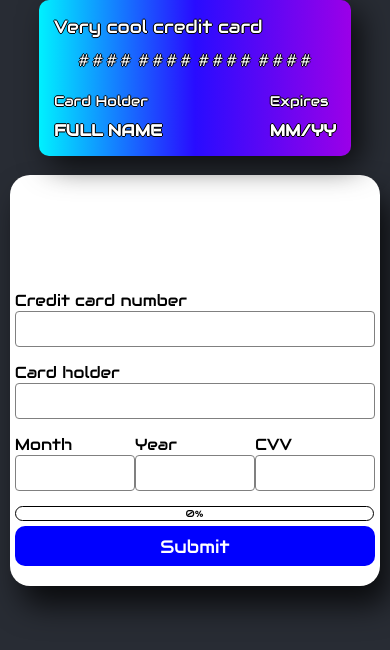
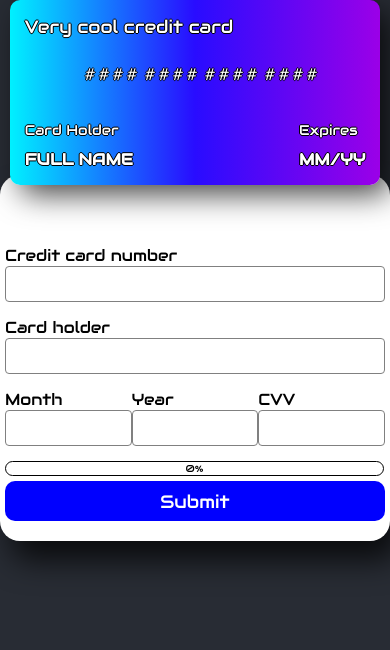
Before and after one commit to Seam7/credit-card-form, a React (Create React App) app: page / in a window 390 px wide. Shown: the top 650 px of the page. Built offline with nearby package versions, Linux system fonts and the light colour scheme.

Commit message:
Add progress bar animations, make responsive a little better

```diff
--- /dev/null
+++ b/src/components/CCProgressBar.css
@@ -0,0 +1,19 @@
+.progress-bar {
+  height: 15px;
+  width: calc(100% - 1px);
+  color: black;
+  font-size: 10px;
+  border: 1px solid black;
+  border-radius: 10px;
+  display: flex;
+  justify-content: center;
+  margin-bottom: 5px;
+  position: relative;
+}
+
+.progress-bar__progress {
+  width: 100%;
+  /* background-color: aquamarine; */
+  border-radius: 10px;
+  transform-origin: 0 center;
+}
--- /dev/null
+++ b/src/components/CCProgressBar.jsx
@@ -0,0 +1,31 @@
+import { motion, transform } from 'framer-motion';
+import React from 'react';
+import './CCProgressBar.css';
+
+const CCProgressBar = ({ percentage }) => {
+  const colorVariants = {
+    colorPercentage: (percentage) => ({
+      backgroundColor: transform(
+        percentage,
+        [0, 50, 100],
+        ['#dc00e8', '#290cff', '#00ff83']
+      ),
+      scaleX: percentage / 100,
+      transition: { duration: 0.4 },
+    }),
+  };
+
+  return (
+    <div className="progress-bar">
+      <motion.div
+        className="progress-bar__progress"
+        variants={colorVariants}
+        animate="colorPercentage"
+        custom={percentage}
+      ></motion.div>
+      <motion.div style={{ position: 'absolute' }}>{`${percentage}%`}</motion.div>
+    </div>
+  );
+};
+
+export default CCProgressBar;
--- /dev/null
+++ b/src/components/CreditCard.css
@@ -0,0 +1,18 @@
+.credit-card {
+  width: 80%;
+  display: flex;
+  flex-direction: column;
+  align-items: center;
+}
+
+@media (max-width: 460px) and (min-width: 400px) {
+  .credit-card {
+    width: 90%;
+  }
+}
+
+@media (max-width: 400px) {
+  .credit-card {
+    width: 95%;
+  }
+}
--- a/src/components/CreditCard.jsx
+++ b/src/components/CreditCard.jsx
@@ -1,6 +1,7 @@
 import React from 'react';
 import CreditCardView from './CreditCardView';
 import CreditCardForm from './CreditCardForm';
+import './CreditCard.css';
 
 const CreditCard = () => {
   const [state, setState] = React.useState({
@@ -12,14 +13,7 @@ const CreditCard = () => {
   });
   const [focused, setFocused] = React.useState('');
   return (
-    <div
-      style={{
-        width: '80%',
-        display: 'flex',
-        flexDirection: 'column',
-        alignItems: 'center',
-      }}
-    >
+    <div className="credit-card">
       <CreditCardView state={state} focused={focused} />
       <CreditCardForm
         formState={state}
--- a/src/components/CreditCardForm.css
+++ b/src/components/CreditCardForm.css
@@ -1,7 +1,7 @@
 .credit-card-form {
   background-color: white;
   border-radius: 20px;
-    box-shadow: 10px 20px 31px -1px rgba(0,0,0,0.75);
+  box-shadow: 10px 20px 31px -1px rgba(0, 0, 0, 0.75);
   width: 100%;
   max-width: 600px;
   padding: calc(40px + 250px - 175px) 50px 20px; /* calc comes from 40px of top space, 250px from the card space and 175px the top from the positioning */
@@ -12,38 +12,9 @@
   flex-direction: column;
 }
 
-.credit-card-form2 {
-    background-color: white;
-    border-radius: 20px;
-    box-shadow: 10px 20px 31px -1px rgba(0,0,0,0.75);
-    width: 60%;
-    padding: calc(40px + 250px - 175px) 50px 20px; /* calc comes from 40px of top space, 250px from the card space and 175px the top from the positioning */
-    position: absolute;
-    top: 175px;
-    z-index: 0;
-    display: grid;
-    grid-template-columns: repeat(5, 20%);
-    grid-template-rows: repeat(4, 25%);
-    grid-column-gap: 40px;
-    grid-row-gap: 20px;
-}
-
 .credit-card-form__row {
   display: flex;
   justify-content: space-between;
-}
-
-
-.credit-card-form-submit__progress-bar {
-    height: 15px;
-    width: calc(100% - 1px);
-    color: black;
-    font-size: 10px;
-    border: 1px solid black;
-    border-radius: 10px;
-    display: flex;
-    justify-content: center;
-    margin-bottom: 5px;
 }
 
 .credit-card-form-submit__button {
@@ -58,11 +29,12 @@
   font-family: AudioWide, sans-serif;
 }
 
-@media (max-width: 768px) {
+@media (max-width: 768px) and (min-width: 600px) {
   .credit-card-form {
     width: 95%;
     padding-left: 20px;
     padding-right: 20px;
+    padding-top: calc(250px - 125px);
     grid-template-columns: repeat(2, 1fr);
     grid-template-rows: repeat(5, 1fr);
     grid-column-gap: 10px;
@@ -94,9 +66,10 @@
   }
 }
 
-@media (max-width: 420px) {
+@media (max-width: 600px) {
   .credit-card-form {
     padding-left: 5px;
     padding-right: 5px;
+    padding-top: 70px;
   }
 }
--- a/src/components/CreditCardForm.jsx
+++ b/src/components/CreditCardForm.jsx
@@ -1,38 +1,78 @@
-import React from 'react';
+import React, { useState } from 'react';
 import CCInput from './CCInput';
+import CCProgressBar from './CCProgressBar';
 import './CreditCardForm.css';
 
 const CreditCardForm = ({ formState, setFormState, setFocused }) => {
-  const setFieldState = (field, value) => {
+  const [percentageCompleted, setPercentageCompleted] = useState({
+    number: 0,
+    cvv: 0,
+    holder: 0,
+    expMonth: 0,
+    expYear: 0,
+  });
+
+  const changeField = (field, value) => {
     setFormState(() => ({ ...formState, [field]: value || '' }));
   };
+
+  const changePercetageCompleted = (field, fieldPercentageCompleted) => {
+    setPercentageCompleted({
+      ...percentageCompleted,
+      [field]: fieldPercentageCompleted,
+    });
+  };
+
+  const MAX_CHARACTERS = {
+    number: 16,
+    cvv: 3,
+    holder: 100,
+    expMonth: 2,
+    expYear: 2,
+  };
+
+  const formPercentage = Math.round(
+    Object.values(percentageCompleted).reduce(
+      (acc, percentage) => acc + percentage
+    ) / 5
+  );
 
   const handleFieldChange = (e) => {
     switch (e.target.name) {
       case 'cc-number': {
         const newValue = e.target.value.replace(/\D/g, '');
-        setFieldState('number', newValue);
+        changeField('number', newValue);
+        const fieldPercentageCompleted =
+          (newValue.length / MAX_CHARACTERS.number) * 100;
+        changePercetageCompleted('number', fieldPercentageCompleted);
         break;
       }
       case 'cc-cvv': {
         const newValue = e.target.value.replace(/\D/g, '');
-        setFieldState('cvv', newValue);
+        const fieldPercentageCompleted =
+          (newValue.length / MAX_CHARACTERS.cvv) * 100;
+        changePercetageCompleted('cvv', fieldPercentageCompleted);
+        changeField('cvv', newValue);
         break;
       }
       case 'cc-holder': {
-        setFieldState('holder', e.target.value);
-        break;
-      }
-      case 'cc-expiration': {
-        setFieldState('expiration', e.target.value);
+        changeField('holder', e.target.value);
+        const fieldPercentageCompleted = e.target.value === '' ? 0 : 100;
+        changePercetageCompleted('holder', fieldPercentageCompleted);
         break;
       }
       case 'cc-exp-month': {
-        setFieldState('expMonth', e.target.value);
+        changeField('expMonth', e.target.value);
+        const fieldPercentageCompleted =
+          (e.target.value.length / MAX_CHARACTERS.expMonth) * 100;
+        changePercetageCompleted('expMonth', fieldPercentageCompleted);
         break;
       }
       case 'cc-exp-year': {
-        setFieldState('expYear', e.target.value);
+        changeField('expYear', e.target.value);
+        const fieldPercentageCompleted =
+          (e.target.value.length / MAX_CHARACTERS.expYear) * 100;
+        changePercetageCompleted('expYear', fieldPercentageCompleted);
         break;
       }
       default:
@@ -88,13 +128,13 @@ const CreditCardForm = ({ formState, setFormState, setFocused }) => {
             label="CVV"
             value={formState.cvv}
             onChange={handleFieldChange}
-            options={{ maxLength: 4 }}
+            options={{ maxLength: 3 }}
             onFocus={setFocused}
           />
         </div>
       </div>
       <div className="credit-card-form__submit">
-        <div className="credit-card-form-submit__progress-bar">0%</div>
+        <CCProgressBar percentage={formPercentage} />
         <button className="credit-card-form-submit__button">Submit</button>
       </div>
     </div>
--- a/src/components/CreditCardView.css
+++ b/src/components/CreditCardView.css
@@ -8,7 +8,7 @@
   position: relative;
   transform-style: preserve-3d;
   z-index: 1;
-  box-shadow: 10px 10px 31px -1px rgba(0,0,0,0.75);
+  box-shadow: 10px 10px 31px -1px rgba(0, 0, 0, 0.75);
   border-radius: 10px;
 }
 
@@ -24,7 +24,7 @@
   flex-direction: column;
   justify-content: space-between;
   color: white;
-  text-shadow: -1px 0 black, 0 1px black, 1px 0 black, 0 -1px black
+  text-shadow: -1px 0 black, 0 1px black, 1px 0 black, 0 -1px black;
 }
 
 .credit-card-view-number__character {
@@ -37,12 +37,18 @@
 }
 
 .credit-card-view__front {
-  background: linear-gradient(90deg, #00F1FF 0%, #290CFF 50%, #9B00E8 100%);
+  background: linear-gradient(90deg, #00f1ff 0%, #290cff 50%, #9b00e8 100%);
 }
 
 .credit-card-view__back {
   transform: rotateY(180deg);
-  background: linear-gradient(90deg, #9B00E8 0%, #290CFF 50%, #0161E8 75%,#00F1FF 100%);
+  background: linear-gradient(
+    90deg,
+    #9b00e8 0%,
+    #290cff 50%,
+    #0161e8 75%,
+    #00f1ff 100%
+  );
   padding: 30px 0;
   justify-content: center;
 }
@@ -52,7 +58,7 @@
   top: 30px;
   height: 45px;
   width: 100%;
-  background-color: rgba(0,0,0,0.75)
+  background-color: rgba(0, 0, 0, 0.75);
 }
 
 .card-view-back__cvv {
--- a/src/components/CreditCardView.jsx
+++ b/src/components/CreditCardView.jsx
@@ -20,11 +20,12 @@ const useWindowSize = () => {
 };
 
 const CreditCardView = ({ state, focused }) => {
+  console.log(state);
   // layoutId: For animating the focus box
   const windowSize = useWindowSize();
   const marginSize = windowSize > 720 ? 7 : 4;
   const fontSize = windowSize > 720 ? 16 : 14;
-  const leftPositioning = windowSize > 720 ? '20%' : '8%';
+  const leftPositioning = windowSize > 720 ? '20%' : '17%';
   const isFlipped = focused === 'cc-cvv';
   return (
     <motion.div
@@ -74,9 +75,9 @@ const CreditCardView = ({ state, focused }) => {
                     <motion.span
                       className="credit-card-view-info-block-content__animable"
                       key={`${character}-${i}`}
-                        initial={{opacity: 0, y:-5, x: 10 }}
-                        animate={{ opacity: 1, y: 0, x: 0}}
-                        exit={{ opacity: 0, y:5, x: 0 }}
+                      initial={{ opacity: 0, y: -5, x: 10 }}
+                      animate={{ opacity: 1, y: 0, x: 0 }}
+                      exit={{ opacity: 0, y: 5, x: 0 }}
                       transition={{ duration: 0.2 }}
                     >
                       {character}
@@ -84,9 +85,7 @@ const CreditCardView = ({ state, focused }) => {
                   ))}
                 </AnimatePresence>
               ) : (
-                <div>
-                  FULL NAME
-                </div>
+                <div>FULL NAME</div>
               )}
             </div>
           </div>
@@ -99,9 +98,9 @@ const CreditCardView = ({ state, focused }) => {
                     <motion.span
                       key={`${character}-${i}`}
                       className="credit-card-view-info-block-content__animable"
-                        initial={{ opacity: 0, y:-5 }}
-                        animate={{ opacity: 1, y: 0}}
-                        exit={{ opacity: 0, y:5 }}
+                      initial={{ opacity: 0, y: -5 }}
+                      animate={{ opacity: 1, y: 0 }}
+                      exit={{ opacity: 0, y: 5 }}
                       transition={{ duration: 0.2 }}
                     >
                       {character}
@@ -110,9 +109,9 @@ const CreditCardView = ({ state, focused }) => {
                 ) : (
                   <motion.div
                     key="expMonthPlaceholder"
-                      initial={{ opacity: 0, y:-5 }}
-                      animate={{ opacity: 1, y: 0}}
-                      exit={{ opacity: 0, y:5 }}
+                    initial={{ opacity: 0, y: -5 }}
+                    animate={{ opacity: 1, y: 0 }}
+                    exit={{ opacity: 0, y: 5 }}
                     transition={{ duration: 0.2 }}
                   >
                     MM
@@ -126,9 +125,9 @@ const CreditCardView = ({ state, focused }) => {
                     <motion.span
                       key={`${character}-${i}`}
                       className="credit-card-view-info-block-content__animable"
-                        initial={{ opacity: 0, y:-5 }}
-                        animate={{ opacity: 1, y: 0}}
-                        exit={{ opacity: 0, y:5 }}
+                      initial={{ opacity: 0, y: -5 }}
+                      animate={{ opacity: 1, y: 0 }}
+                      exit={{ opacity: 0, y: 5 }}
                       transition={{ duration: 0.2 }}
                     >
                       {character}
@@ -137,9 +136,9 @@ const CreditCardView = ({ state, focused }) => {
                 ) : (
                   <motion.div
                     key="expYearPlaceholder"
-                      initial={{ opacity: 0, y:-5 }}
-                      animate={{ opacity: 1, y: 0}}
-                      exit={{ opacity: 0, y:5 }}
+                    initial={{ opacity: 0, y: -5 }}
+                    animate={{ opacity: 1, y: 0 }}
+                    exit={{ opacity: 0, y: 5 }}
                     transition={{ duration: 0.2 }}
                   >
                     YY
@@ -158,7 +157,7 @@ const CreditCardView = ({ state, focused }) => {
             <AnimatePresence initial={false}>
               {state.cvv.split('').map((character, i) => (
                 <motion.span
-                  className='card-view-back-cvv__number'
+                  className="card-view-back-cvv__number"
                   key={`${character}-${i}`}
                   initial={{ opacity: 0 }}
                   animate={{ opacity: 1 }}
```
Lines whose indentation alone changed are shown as unchanged.
